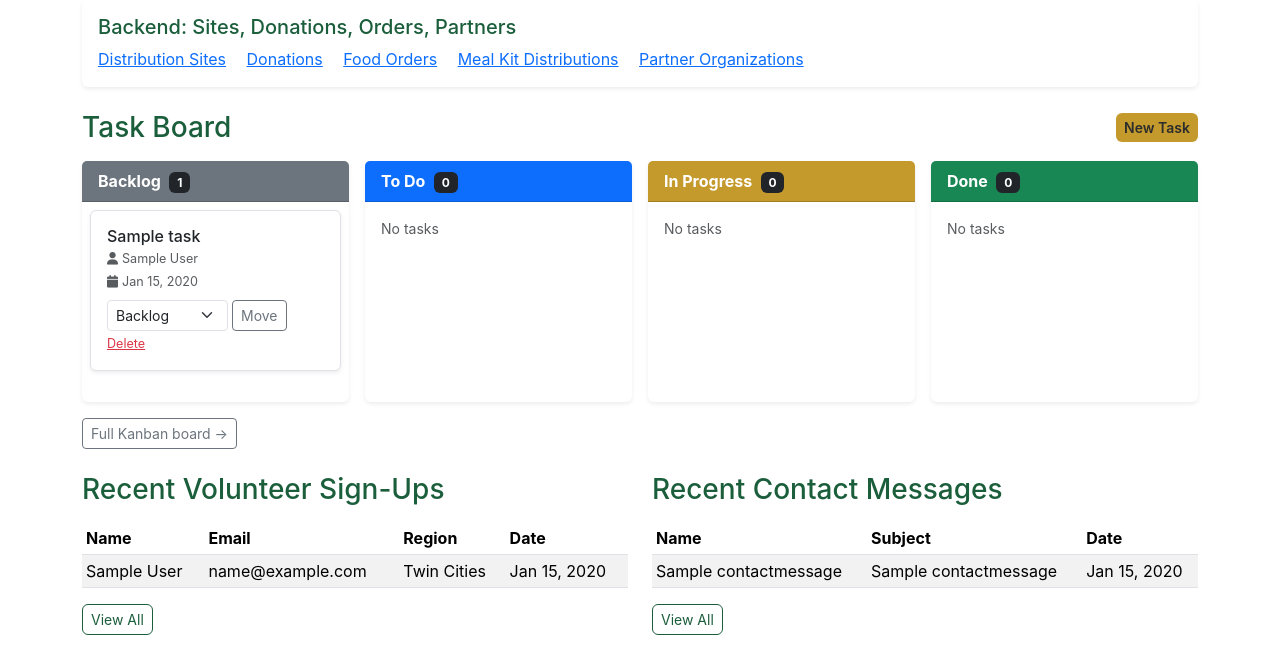
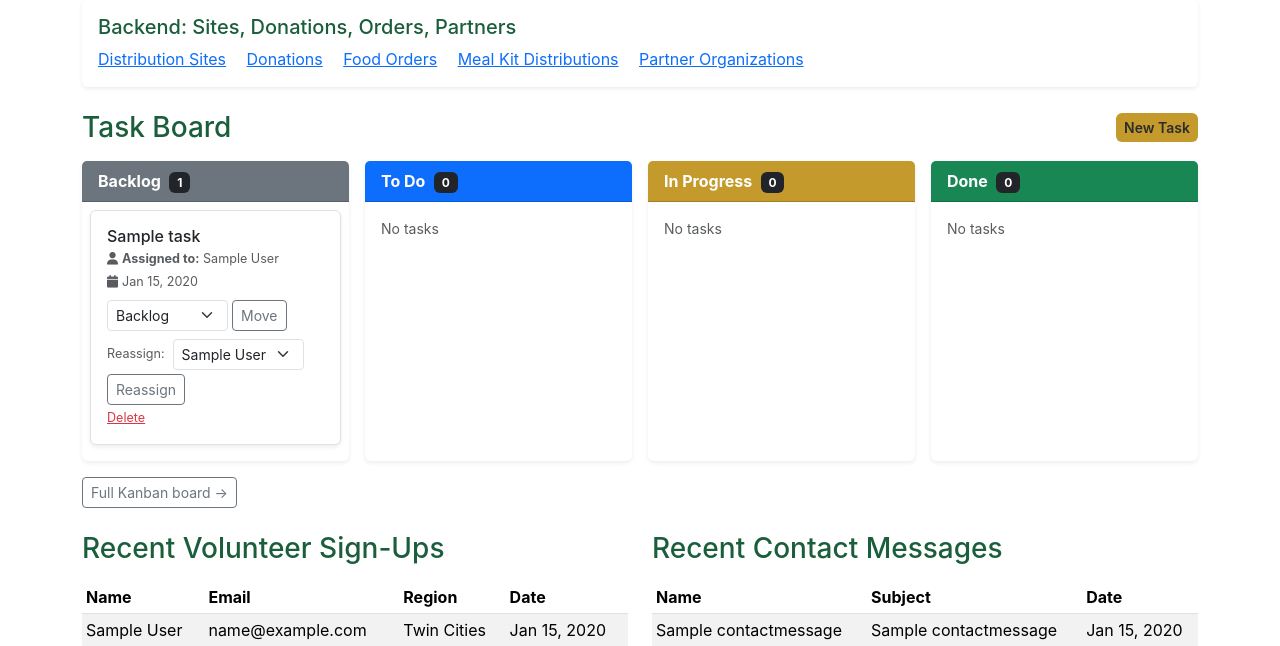
Before and after one commit to ekvale/allminnesota, a Django app: page /dashboard/ in a window 1280 px wide. Shown: the part 391-1037 px from the top of the page. Run offline with Django 4.2, Linux system fonts and the light colour scheme; a user stored in the database is signed in; tables that the repository leaves empty hold one stand-in row (values such as "Sample post").

Commit message:
Show assigned-to on every task card; add in-board reassign dropdown

```diff
--- a/core/templates/core/admin/_task_card.html
+++ b/core/templates/core/admin/_task_card.html
@@ -3,15 +3,14 @@
         <h6 class="card-title mb-1">
             <a href="{% url 'core:task_edit' task.pk %}" class="text-dark text-decoration-none">{{ task.title }}</a>
         </h6>
-        {% if task.assigned_to %}
         <p class="small text-muted mb-1">
-            <i class="fas fa-user me-1"></i>{{ task.assigned_to.first_name }} {{ task.assigned_to.last_name }}
+            <i class="fas fa-user me-1"></i><strong>Assigned to:</strong>
+            {% if task.assigned_to %}{{ task.assigned_to.first_name }} {{ task.assigned_to.last_name }}{% else %}— No one —{% endif %}
         </p>
-        {% endif %}
         {% if task.due_date %}
         <p class="small text-muted mb-2"><i class="fas fa-calendar me-1"></i>{{ task.due_date|date:"M j, Y" }}</p>
         {% endif %}
-        <form method="post" action="{% if task_form_action %}{{ task_form_action }}{% else %}{% url 'core:kanban' %}{% endif %}" class="d-flex align-items-center gap-1">
+        <form method="post" action="{% if task_form_action %}{{ task_form_action }}{% else %}{% url 'core:kanban' %}{% endif %}" class="d-flex align-items-center gap-1 mb-2">
             {% csrf_token %}
             <input type="hidden" name="task_id" value="{{ task.pk }}">
             <select name="status" class="form-select form-select-sm" style="width: auto;">
@@ -22,6 +21,18 @@
             </select>
             <button type="submit" class="btn btn-sm btn-outline-secondary">Move</button>
         </form>
+        <form method="post" action="{% if task_form_action %}{{ task_form_action }}{% else %}{% url 'core:kanban' %}{% endif %}" class="d-flex align-items-center gap-1 flex-wrap">
+            {% csrf_token %}
+            <input type="hidden" name="task_id" value="{{ task.pk }}">
+            <label class="small text-muted mb-0 me-1">Reassign:</label>
+            <select name="assigned_to" class="form-select form-select-sm" style="width: auto; min-width: 120px;">
+                <option value="">— No one —</option>
+                {% for v in volunteers %}
+                <option value="{{ v.pk }}" {% if task.assigned_to_id == v.pk %}selected{% endif %}>{{ v.first_name }} {{ v.last_name }}</option>
+                {% endfor %}
+            </select>
+            <button type="submit" class="btn btn-sm btn-outline-secondary">Reassign</button>
+        </form>
         <a href="{% url 'core:task_delete' task.pk %}" class="small text-danger mt-1 d-block">Delete</a>
     </div>
 </div>
--- a/core/views.py
+++ b/core/views.py
@@ -150,17 +150,27 @@ class AdminDashboardView(LoginRequiredMixin, TemplateView):
         context['to_do'] = tasks.filter(status='to_do').order_by('-order', 'created_at')
         context['in_progress'] = tasks.filter(status='in_progress').order_by('-order', 'created_at')
         context['done'] = tasks.filter(status='done').order_by('-order', 'created_at')
+        context['volunteers'] = VolunteerSignUp.objects.all().order_by('first_name', 'last_name')
         return context
 
     def post(self, request, *args, **kwargs):
-        """Handle task status move from embedded kanban; redirect back to dashboard."""
+        """Handle task status move or reassign from embedded kanban; redirect back to dashboard."""
         task_id = request.POST.get('task_id')
-        new_status = request.POST.get('status')
-        if task_id and new_status and new_status in dict(Task.STATUS_CHOICES):
+        if 'assigned_to' in request.POST:
+            task = get_object_or_404(Task, pk=task_id) if task_id else None
+            if task:
+                val = request.POST.get('assigned_to', '').strip()
+                task.assigned_to_id = int(val) if val else None
+                task.save()
+                if task.assigned_to:
+                    messages.success(request, f'Task assigned to {task.assigned_to.first_name} {task.assigned_to.last_name}.')
+                else:
+                    messages.success(request, 'Task unassigned.')
+        elif task_id and request.POST.get('status') and request.POST.get('status') in dict(Task.STATUS_CHOICES):
             task = get_object_or_404(Task, pk=task_id)
-            task.status = new_status
+            task.status = request.POST.get('status')
             task.save()
-            messages.success(request, f'Task moved to {dict(Task.STATUS_CHOICES).get(new_status)}.')
+            messages.success(request, f'Task moved to {dict(Task.STATUS_CHOICES).get(task.status)}.')
         return redirect('core:dashboard')
 
 
@@ -280,17 +290,27 @@ class KanbanBoardView(LoginRequiredMixin, TemplateView):
         context['to_do'] = tasks.filter(status='to_do').order_by('-order', 'created_at')
         context['in_progress'] = tasks.filter(status='in_progress').order_by('-order', 'created_at')
         context['done'] = tasks.filter(status='done').order_by('-order', 'created_at')
+        context['volunteers'] = VolunteerSignUp.objects.all().order_by('first_name', 'last_name')
         return context
 
     def post(self, request, *args, **kwargs):
-        """Quick-move: update task status and redirect back to kanban."""
+        """Quick-move status or reassign; redirect back to kanban."""
         task_id = request.POST.get('task_id')
-        new_status = request.POST.get('status')
-        if task_id and new_status and new_status in dict(Task.STATUS_CHOICES):
+        if 'assigned_to' in request.POST:
+            task = get_object_or_404(Task, pk=task_id) if task_id else None
+            if task:
+                val = request.POST.get('assigned_to', '').strip()
+                task.assigned_to_id = int(val) if val else None
+                task.save()
+                if task.assigned_to:
+                    messages.success(request, f'Task assigned to {task.assigned_to.first_name} {task.assigned_to.last_name}.')
+                else:
+                    messages.success(request, 'Task unassigned.')
+        elif task_id and request.POST.get('status') and request.POST.get('status') in dict(Task.STATUS_CHOICES):
             task = get_object_or_404(Task, pk=task_id)
-            task.status = new_status
+            task.status = request.POST.get('status')
             task.save()
-            messages.success(request, f'Task moved to {dict(Task.STATUS_CHOICES).get(new_status)}.')
+            messages.success(request, f'Task moved to {dict(Task.STATUS_CHOICES).get(task.status)}.')
         return redirect('core:kanban')
 
 
```
